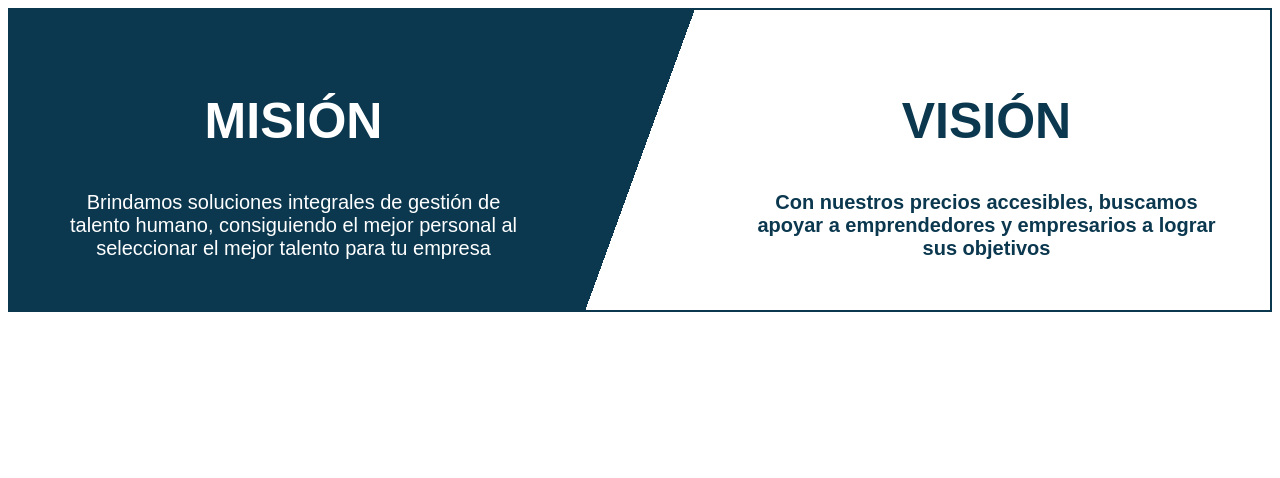
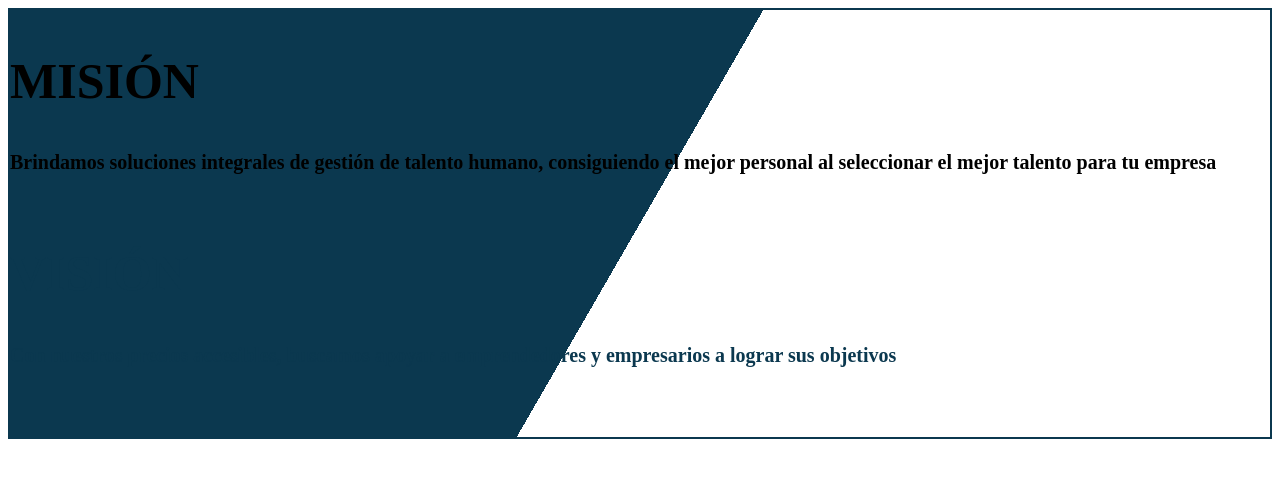
Before and after one commit to MJVProjects/MfpRRHH, a PHP site: page /views/mv.html in a window 1280 px wide. Shown: the top 478 px of the page. Run offline with PHP 8.4, Linux system fonts and the light colour scheme.

Commit message:
DBP-24052022

```diff
--- a/css/mv.css
+++ b/css/mv.css
@@ -1,44 +1,6 @@
 
 
-
-.one{
-    display: grid;
-    grid-template-columns: repeat(3,45% 10% 45%);
-    border: 2px solid #0B384F;
-    height: 300px;
-    margin-top: 0px;
-    margin-bottom: 20px;
-
+.central{
+    background: repeating-linear-gradient(-60deg, white 0, white 50%, #0B384F 10%,
+     #0B384F 100%);
 }
-
-.central{
-    background: repeating-linear-gradient(-70deg, white 0, white 50%, #0B384F 50%, #0B384F 100%);
-}
-
-.cont-one{
-    background: #0B384F;
-    color: white;
-    max-height: 300px;
-    padding-top: 40px;
-}
-
-.mision{
-    text-align: center;
-    font-size: 50px;
-    font-family: Arial, Helvetica, sans-serif;
-}
-.vision{
-    text-align: center;
-    margin-left: 50px;
-    margin-right: 50px;
-    font-size: 20px;
-    font-family: Arial, Helvetica, sans-serif;
-}
-
-.cont-two{
-    color: #0B384F;
-    max-height: 300px;
-    padding-top: 40px;
-}
-
-/* aun falta stylo responsive */
--- a/views/mv.html
+++ b/views/mv.html
@@ -9,18 +9,15 @@
 </head>
 <body>
 
-<div class="one">
-    <div class="cont-one">
-        <h2 class="mision">MISIÓN</h2>
-        <p class="vision">Brindamos soluciones integrales de gestión de talento humano, consiguiendo el mejor personal al seleccionar el mejor talento para tu empresa</p>
-    </div>
-
-    <div class="central">
-
-    </div>
-
-    <div class="cont-two">
-        <h2 class="mision">VISIÓN</h2>
-        <p class="vision"><b>Con nuestros precios accesibles, buscamos apoyar a emprendedores y empresarios a lograr sus objetivos</b></p>
-    </div>
+<div class="container-fluid">
+   <div class="row  central mb-3" style="height: auto; border: 2px solid #0B384F;">
+       <div class="col-xs-6 col-sm-6 col-md-6 text-center  text-white  text-wrap">
+            <h2 class="col-12 mt-5 h1 " style="font-size: 50px;">MISIÓN</h2>
+            <p class="me-5 ms-5 " style="font-size: 20px; margin-bottom: 70px;"><b>Brindamos soluciones integrales de gestión de talento humano, consiguiendo el mejor personal al seleccionar el mejor talento para tu empresa</b></p>
+       </div>
+       <div class="col-xs-6 col-sm-6 col-md-6  text-center text-wrap" style="color: #0B384F;">
+            <h2 class="mt-5 h1" style="font-size: 50px;">VISIÓN</h2>
+            <p class=" me-5 ms-5" style="font-size: 20px; margin-bottom: 70px;" ><b>Con nuestros precios accesibles, buscamos apoyar a emprendedores y empresarios a lograr sus objetivos</b></p>
+       </div>
+   </div>
 </div>
```
